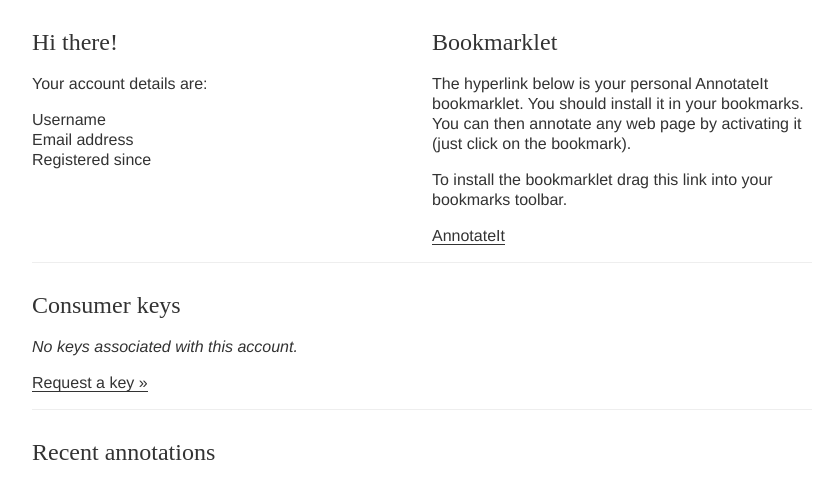
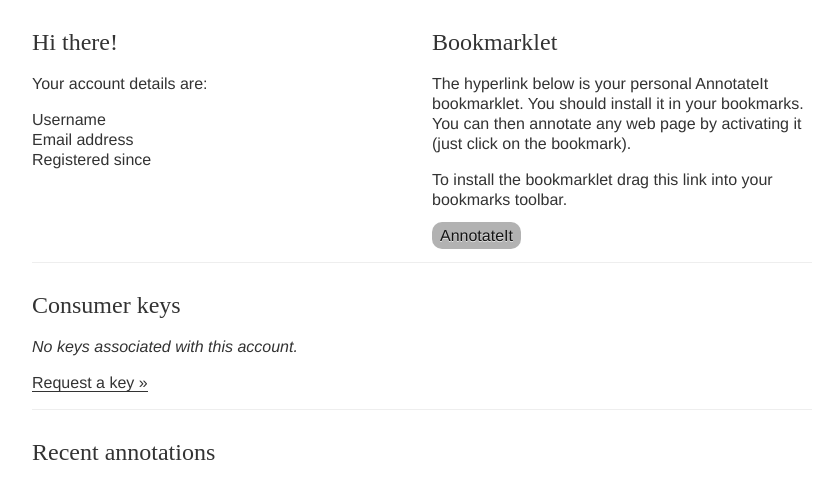
Before and after one commit to openannotation/annotator-store, a Flask app: template annotator/templates/user/home.html in a window 1280 px wide. Shown: the part 90-578 px from the top of the page, without its empty margins (218-1052 px from the left). Run offline with Flask 2, Linux system fonts and the light colour scheme; the template is opened without the code that fills it, so the values that code supplies are empty.

Commit message:
Add better styling for the bookmarklet link

```diff
--- a/annotator/static/main.css
+++ b/annotator/static/main.css
@@ -534,3 +534,16 @@ ul.errors li {
   padding: 0.4em 0.8em 0.4em 0;
   color: #c00;
 }
+
+/**************************************
+  * Highlights
+  *************************************/
+
+a.bookmarklet {
+  padding: 0.3em 0.5em;
+  border: none;
+  background: rgb(178, 178, 178);
+  color: rgb(20, 20, 20);
+  text-shadow: 0px 1px 0px rgb(230, 230, 230);
+  border-radius: 10px;
+}
```
